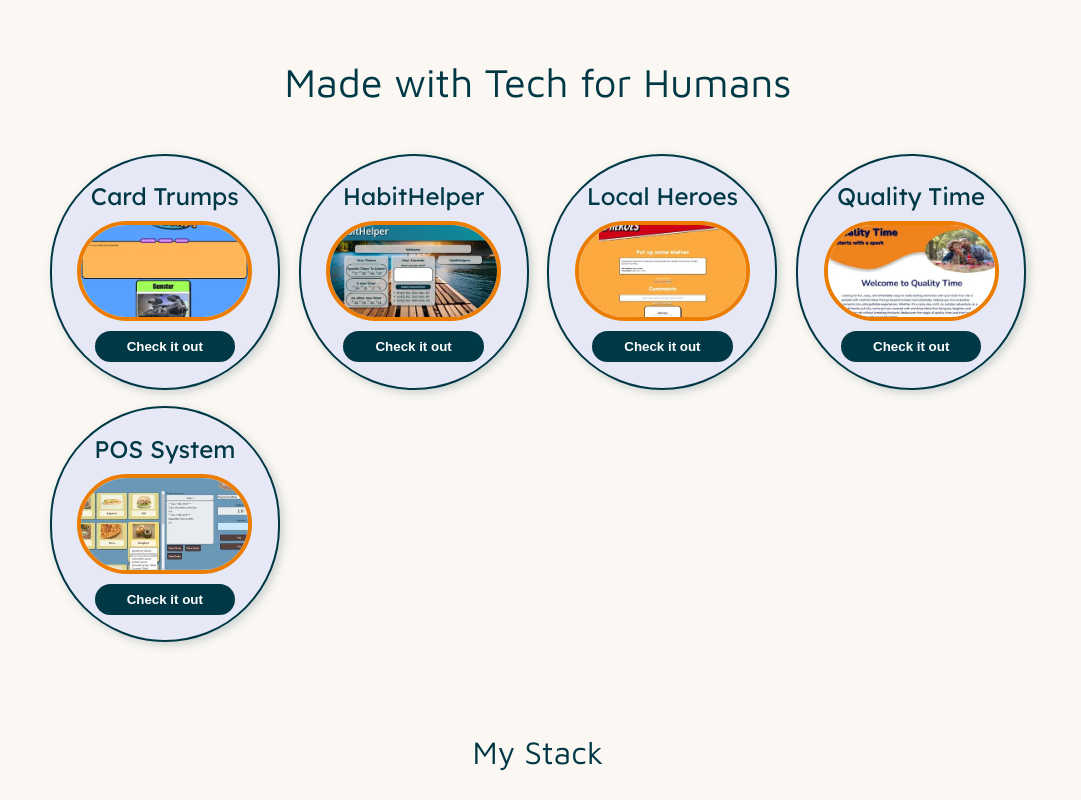
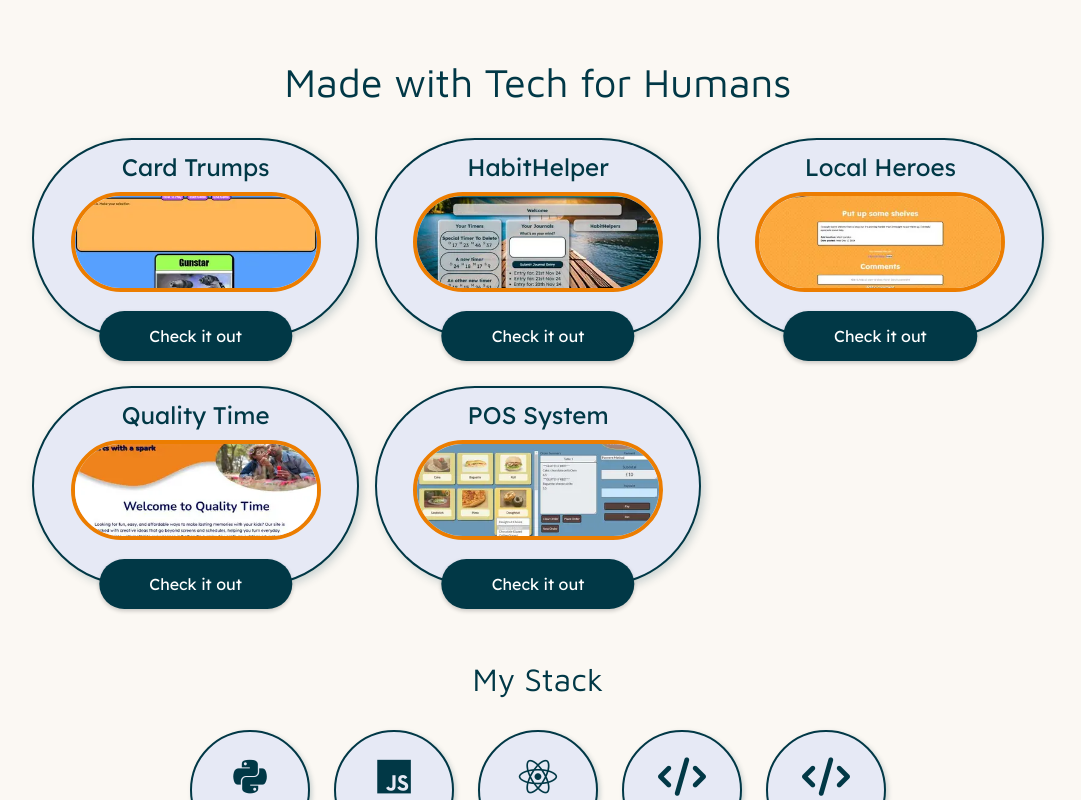
Before and after one commit to AdamGCodes/AdamsWebWorks, a React (Vite) app: page / in a window 1280 px wide. Shown: the part 1380-2180 px from the top of the page, without its empty margins (102-1183 px from the left). Built offline with nearby package versions, Linux system fonts and the light colour scheme.

Commit message:
Styling tweaks.

```diff
--- a/public/index.html
+++ /dev/null
@@ -1,24 +0,0 @@
-<!doctype html>
-<html lang="en">
-  <head>
-    <meta charset="UTF-8" />
-    <link rel="icon" href="public/favicon.ico" type="image/x-icon">
-    <meta name="viewport" content="width=device-width, initial-scale=1.0" />
-    <title>Adam's Web Works</title>
-
-    <!-- Fonts: preload + swap -->
-    <link rel="preconnect" href="https://fonts.googleapis.com" />
-    <link rel="preconnect" href="https://fonts.gstatic.com" crossorigin />
-    <link rel="preload" as="style" href="https://fonts.googleapis.com/css2?family=Lexend&family=Maven+Pro&family=Satisfy&display=swap" onload="this.onload=null;this.rel='stylesheet'">
-    <noscript><link href="https://fonts.googleapis.com/css2?family=Lexend&family=Maven+Pro&family=Satisfy&display=swap" rel="stylesheet"></noscript>
-
-    <!-- Font Awesome: preload for early paint but async -->
-    <link rel="preload" as="style" href="https://cdnjs.cloudflare.com/ajax/libs/font-awesome/6.5.0/css/all.min.css" onload="this.onload=null;this.rel='stylesheet'">
-    <noscript><link rel="stylesheet" href="https://cdnjs.cloudflare.com/ajax/libs/font-awesome/6.5.0/css/all.min.css"></noscript>
-  </head>
-
-  <body>
-    <div id="root"></div>
-    <script type="module" src="/src/main.jsx"></script>
-  </body>
-</html>
--- a/src/styles/_experience-track.scss
+++ b/src/styles/_experience-track.scss
@@ -108,6 +108,7 @@
         flex-direction: column;
         justify-content: center;
         align-items: center;
+        border-radius: 5rem;
     }
 
     &:focus {
--- a/src/styles/_portfolio-grid.scss
+++ b/src/styles/_portfolio-grid.scss
@@ -7,11 +7,10 @@
 }
 .portfolio-grid {
     display: grid;
-    grid-template-columns: repeat(auto-fit, minmax(210px, 1fr));
-    gap: 1rem 1rem;
+    grid-template-columns: repeat(auto-fit, minmax(300px, 1fr));
+    gap: 3rem 1rem;
     align-items: start;
     justify-items: center;
-    padding: 1rem;
     grid-auto-flow: dense;
     list-style: none;
     margin-left: auto;
--- a/src/styles/_project-card.scss
+++ b/src/styles/_project-card.scss
@@ -1,23 +1,25 @@
 @use './variables' as *;
 
 .project-tile {
+    position: relative;
     background-color: $lightGray;
     border: 2px solid $deepBlue;
-    padding: 1.6rem;
-    border-radius: 8rem;
+    padding: 0.75rem 0.75rem 0;
     box-shadow: 3px 3px 10px rgba(1, 56, 70, 0.2);
     transition: transform 0.3s ease, box-shadow 0.3s ease, border-color 0.3s ease;
     display: flex;
     flex-direction: column;
     text-align: center;
     align-items: center;
-    width: 230px;
-    max-width: 100%;
-    aspect-ratio: 1/1;
+    width: 100%;
+    height: 200px;
+    border-radius: 200px;
+    max-width: 350px;
 
     &.active {
         border-color: #EC7D00;
         box-shadow: 0 0 12px rgba(236, 125, 0, 0.5);
+        transform: scale(1.02);
 
         button {
             background-color: #EC7D00;
@@ -48,24 +50,36 @@
     }
 
     img {
-        max-width: 100%;
+        width: 100%;
+        max-width: 250px;
         height: 100px;
-        border-radius: 10rem;
+        border-radius: 100px;
         border: 4px solid #EC7D00;
         object-fit: cover;
         margin-top: 10px;
         margin-bottom: 10px;
+
     }
 
     button {
+        position: absolute;
+        left: 50%;
+        bottom: 0%;
+        transform: translate(-50%, 50%);
         background-color: #013846;
         color: white;
         border: none;
-        padding: 0.5rem 2rem;
-        border-radius: 1rem;
-        font-weight: 600;
+        padding: 0rem 0rem;
+        border-radius: 50px;
         cursor: pointer;
-        width: fit-content;
+        width: 60%;
+        min-width:fit-content; //Handles a small edge case. Prevents button text wrapping.
+        min-height:50px; //Keeping button chunky for accessability
+        z-index: 1;
+        font-family: 'Lexend', 'Segoe UI', 'Roboto', 'Helvetica Neue', sans-serif;
+        font-size: 1rem;
+        font-weight: 500;
+        box-shadow: 0 2px 4px rgba(0, 0, 0, 0.2);
 
         &:hover {
             background-color: white;
```
